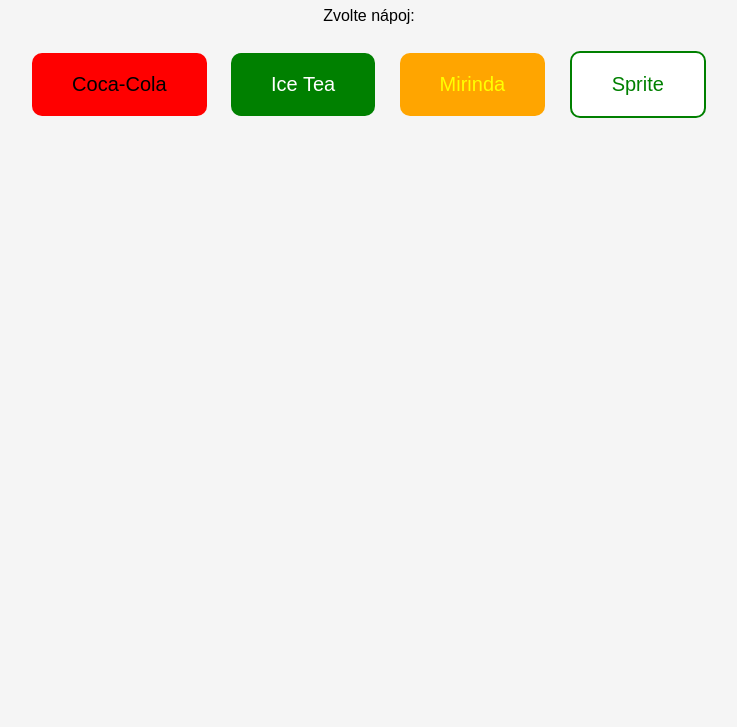
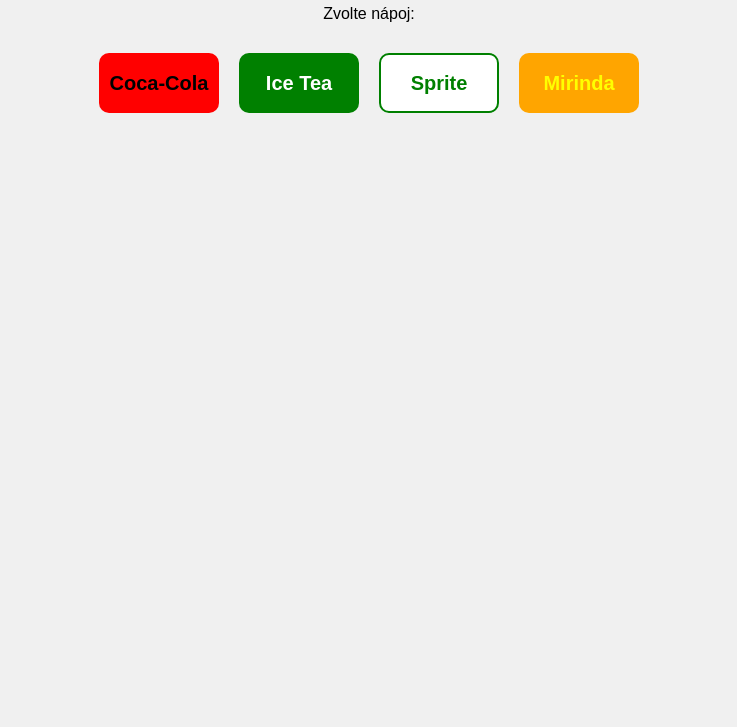
Before and after one commit to danekddr4/Automat, a plain HTML site: page index.html in a window 1280 px wide. Shown: the part 73-800 px from the top of the page, without its empty margins (271-1008 px from the left). Drawn offline with Linux system fonts and the light colour scheme.

Commit message:
Update index.html

```diff
--- a/index.html
+++ b/index.html
@@ -5,28 +5,40 @@
     <meta name="viewport" content="width=device-width, initial-scale=1.0">
     <title>Automat na nápoje</title>
     <style>
-        body { font-family: Arial, sans-serif; text-align: center; background-color: #f5f5f5; }
-        .button { display: inline-block; padding: 20px 40px; font-size: 20px; border: none; cursor: pointer; margin: 10px; border-radius: 10px; }
+        body { font-family: Arial, sans-serif; text-align: center; background-color: #f0f0f0; }
+        h1 { margin-top: 20px; }
+        .container { display: flex; flex-wrap: wrap; justify-content: center; margin-top: 20px; }
+        .button {
+            width: 120px; height: 60px; margin: 10px; font-size: 20px; font-weight: bold;
+            border: none; cursor: pointer; border-radius: 10px;
+        }
         .cocacola { background-color: red; color: black; }
         .icetea { background-color: green; color: white; }
+        .sprite { background-color: white; color: green; border: 2px solid green; }
         .mirinda { background-color: orange; color: yellow; }
-        .sprite { background-color: white; color: green; border: 2px solid green; }
     </style>
+</head>
+<body>
+
+    <h1>Automat na nápoje</h1>
+    <p>Zvolte nápoj:</p>
+    <div class="container">
+        <button class="button cocacola" onclick="sendRequest('cocacola')">Coca-Cola</button>
+        <button class="button icetea" onclick="sendRequest('icetea')">Ice Tea</button>
+        <button class="button sprite" onclick="sendRequest('sprite')">Sprite</button>
+        <button class="button mirinda" onclick="sendRequest('mirinda')">Mirinda</button>
+    </div>
+
     <script>
-        function orderDrink(drink) {
-            fetch("http://192.168.0.141/drink?name=" + drink)
-                .then(response => response.text())
-                .then(data => alert(data))
-                .catch(error => alert("Chyba při odesílání požadavku: " + error));
+        function sendRequest(drink) {
+            fetch(`http://192.168.0.141/drink?name=${drink}`, {
+                method: 'GET',
+                mode: 'no-cors'
+            })
+            .then(() => alert(`Požadavek na ${drink} odeslán!`))
+            .catch(error => console.error("Chyba při odesílání požadavku:", error));
         }
     </script>
-</head>
-<body>
-    <h1>Automat na nápoje</h1>
-    <p>Zvolte nápoj:</p>
-    <button class="button cocacola" onclick="orderDrink('cocacola')">Coca-Cola</button>
-    <button class="button icetea" onclick="orderDrink('icetea')">Ice Tea</button>
-    <button class="button mirinda" onclick="orderDrink('mirinda')">Mirinda</button>
-    <button class="button sprite" onclick="orderDrink('sprite')">Sprite</button>
+
 </body>
 </html>
```
